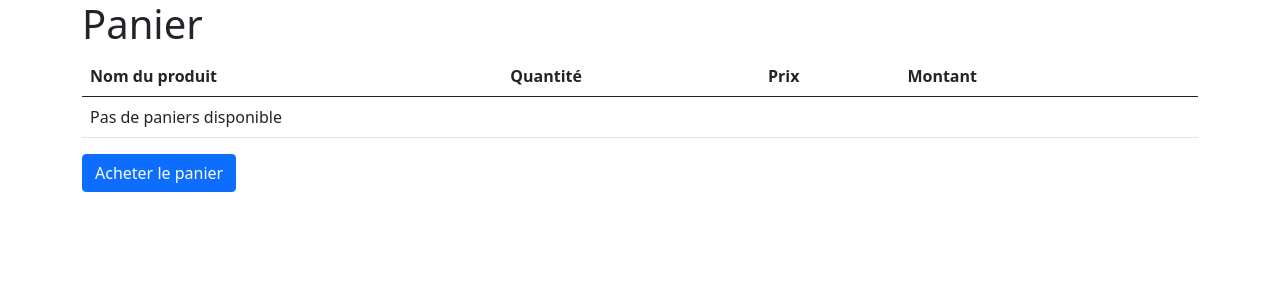
After one commit to Loganghilardi/ECommerce, a Symfony app: template templates/panier/index.html.twig in a window 1280 px wide. The commit adds this page. Shown: the top 300 px of the page. Run offline with Twig, Linux system fonts and the light colour scheme; the template is opened without the code that fills it, so the values that code supplies are empty; some libraries are stand-ins or nearby versions.

Commit message:
Debut pour panier

```diff
--- a/src/Controller/DefaultController.php
+++ b/src/Controller/DefaultController.php
@@ -2,17 +2,15 @@
 
 namespace App\Controller;
 
-
 use Symfony\Bundle\FrameworkBundle\Controller\AbstractController;
 use Symfony\Component\Routing\Annotation\Route;
-
 
 class DefaultController extends AbstractController
 {
 
     /**
- * @Route("/home")
- */
+    * @Route("/home", name="home")
+    */
     public function index()
     {
         return $this->render('home.html.twig');
--- a/src/Controller/RegistrationController.php
+++ b/src/Controller/RegistrationController.php
@@ -30,10 +30,14 @@ class RegistrationController extends AbstractController
                 )
             );
 
+            /** Assigne aux nouveaux comptes le role User */
+            $user->setRoles(['ROLE_USER']);
+
             $entityManager = $this->getDoctrine()->getManager();
             $entityManager->persist($user);
             $entityManager->flush();
-            // do anything else you need here, like send an email
+
+            $this->addFlash('success', 'Utilisateur crée');
 
             return $this->redirectToRoute('produit_index');
         }
--- a/templates/base.html.twig
+++ b/templates/base.html.twig
@@ -5,6 +5,8 @@
         <title>{% block title %}Welcome!{% endblock %}</title>
         {# Run `composer require symfony/webpack-encore-bundle`
            and uncomment the following Encore helpers to start using Symfony UX #}
+            <link href="https://cdn.jsdelivr.net/npm/bootstrap@5.0.2/dist/css/bootstrap.min.css"
+            rel="stylesheet" integrity="sha384-EVSTQN3/azprG1Anm3QDgpJLIm9Nao0Yz1ztcQTwFspd3yD65VohhpuuCOmLASjC" crossorigin="anonymous">
         {% block stylesheets %}
             {#{{ encore_entry_link_tags('app') }}#}
         {% endblock %}
@@ -14,6 +16,8 @@
         {% endblock %}
     </head>
     <body>
-        {% block body %}{% endblock %}
+    <div class="container">
+            {% block body %}{% endblock %}
+    </div>
     </body>
 </html>
--- /dev/null
+++ b/templates/panier/_liste.html.twig
@@ -0,0 +1,28 @@
+<table class="table">
+	<thead>
+		<tr>
+			<th>Nom du produit</th>
+			<th>Quantité</th>
+			<th>Prix</th>
+			<th>Montant</th>
+			<th></th>
+		</tr>
+	</thead>
+	<tbody>
+		{% for panier in paniers %}
+			<tr>
+				<td></td>
+				<td></td>
+				<td></td>
+				<td></td>
+				<td></td>
+			</tr>
+		{% else %}
+			<tr>
+				<td colspan="7">
+					Pas de paniers disponible
+                </td>
+			</tr>
+		{% endfor %}
+	</tbody>
+</table>
--- /dev/null
+++ b/templates/panier/index.html.twig
@@ -0,0 +1,11 @@
+{% extends "base.html.twig" %}
+
+{% block title %}Panier{% endblock %}
+
+{% block body %}
+    <h1>Panier</h1>
+
+    {% include "panier/_liste.html.twig" with {'paniers': panier} %}
+
+    <a href="#"rel="noopener noreferrer" class="btn btn-primary">Acheter le panier</a>
+{% endblock %}
--- a/templates/registration/register.html.twig
+++ b/templates/registration/register.html.twig
@@ -10,8 +10,12 @@
         {{ form_row(registrationForm.plainPassword, {
             label: 'Password'
         }) }}
+
+        {{ form_row(registrationForm.nom) }}
+        {{ form_row(registrationForm.prenom) }}
+
         {{ form_row(registrationForm.agreeTerms) }}
 
-        <button type="submit" class="btn">Register</button>
+        <button type="submit" class="btn btn-primary">Register</button>
     {{ form_end(registrationForm) }}
 {% endblock %}
```
Also changed, not shown: migrations/Version20210716101447.php (added, +31 -0 lines), src/Controller/PanierController.php (added, +21 -0 lines), 3 other files.
